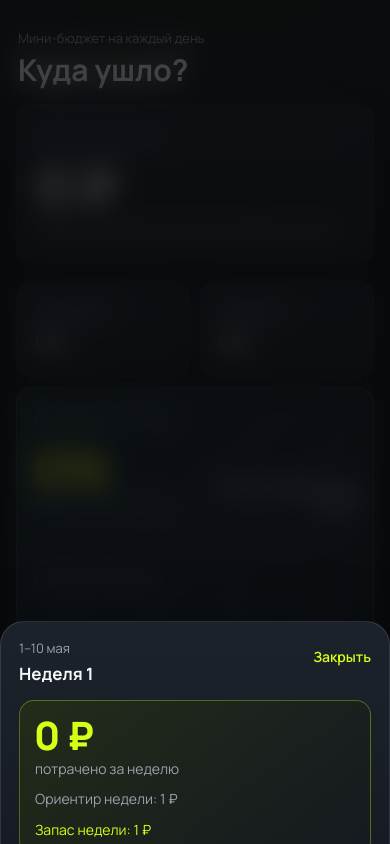
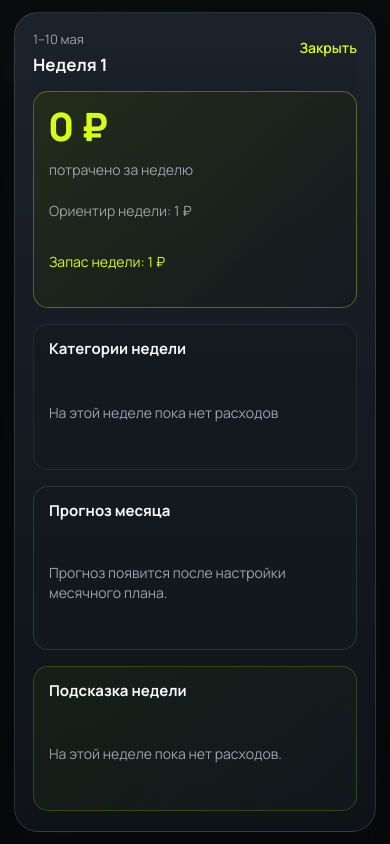
Before and after one commit to endocrincentrprodiabet-afk/kuda-ushlo-miniapp, a React (Vite) app in the folder web/: page / in a window 390 px wide. Both pictures are taken after a click on the button "0 1". Shown: the top 844 px of the page. Built offline with nearby package versions, Linux system fonts and the light colour scheme.

Commit message:
Fix week details modal on mobile

```diff
--- a/web/src/components/WeekDetailsSheet.tsx
+++ b/web/src/components/WeekDetailsSheet.tsx
@@ -1,4 +1,5 @@
 import { useEffect } from 'react';
+import { createPortal } from 'react-dom';
 import type { MonthWeeklyBudgetStat } from '../lib/calculations';
 import { formatMoney } from '../lib/format';
 import type { Settings } from '../types';
@@ -91,6 +92,9 @@ export function WeekDetailsSheet({
   const insight = getWeekInsight(week, forecast.projectedMonthTotal, monthlySpendingLimit, settings.currency);
 
   useEffect(() => {
+    const previousBodyOverflow = document.body.style.overflow;
+    document.body.style.overflow = 'hidden';
+
     function handleKeyDown(event: KeyboardEvent) {
       if (event.key === 'Escape') {
         onClose();
@@ -100,11 +104,12 @@ export function WeekDetailsSheet({
     window.addEventListener('keydown', handleKeyDown);
 
     return () => {
+      document.body.style.overflow = previousBodyOverflow;
       window.removeEventListener('keydown', handleKeyDown);
     };
   }, [onClose]);
 
-  return (
+  return createPortal(
     <div className="week-details-overlay" onClick={onClose} role="presentation">
       <section
         className="week-details-sheet"
@@ -190,6 +195,7 @@ export function WeekDetailsSheet({
         </div>
         </div>
       </section>
-    </div>
+    </div>,
+    document.body,
   );
 }
--- a/web/src/styles.css
+++ b/web/src/styles.css
@@ -582,11 +582,9 @@ h2 {
 .week-details-overlay {
   position: fixed;
   inset: 0;
-  min-height: 100vh;
   min-height: 100dvh;
-  z-index: 34;
-  display: grid;
-  place-items: end center;
+  z-index: 1000;
+  display: block;
   padding: 0;
   background: rgba(8, 10, 13, 0.76);
   backdrop-filter: blur(14px);
@@ -595,19 +593,17 @@ h2 {
 
 .week-details-sheet {
   position: fixed;
-  right: 0;
-  bottom: 0;
-  left: 0;
-  display: flex;
-  width: 100%;
-  height: auto;
-  max-height: 85vh;
-  max-height: 85dvh;
+  top: calc(12px + env(safe-area-inset-top));
+  right: 14px;
+  bottom: calc(12px + env(safe-area-inset-bottom));
+  left: 14px;
+  display: flex;
+  width: auto;
+  max-height: calc(100dvh - 24px - env(safe-area-inset-top) - env(safe-area-inset-bottom));
   flex-direction: column;
   overflow: hidden;
   border: 1px solid rgba(245, 247, 250, 0.12);
-  border-bottom: 0;
-  border-radius: 24px 24px 0 0;
+  border-radius: 24px;
   padding: 18px 18px 0;
   background:
     linear-gradient(180deg, rgba(28, 34, 43, 0.98), rgba(15, 19, 24, 0.99)),
@@ -617,12 +613,17 @@ h2 {
 }
 
 .week-details-header {
+  position: sticky;
+  top: 0;
+  z-index: 2;
   flex: 0 0 auto;
   display: flex;
   align-items: flex-start;
   justify-content: space-between;
   gap: 14px;
   padding-bottom: 16px;
+  background:
+    linear-gradient(180deg, rgba(28, 34, 43, 0.98), rgba(25, 31, 39, 0.98));
 }
 
 .week-details-header > div {
@@ -636,7 +637,7 @@ h2 {
   display: grid;
   gap: 16px;
   min-height: 0;
-  max-height: inherit;
+  max-height: 100%;
   overflow-y: auto;
   -webkit-overflow-scrolling: touch;
   padding-bottom: calc(20px + env(safe-area-inset-bottom));
@@ -1798,17 +1799,18 @@ input::placeholder {
   }
 
   .week-details-overlay {
+    display: grid;
     place-items: center;
   }
 
   .week-details-sheet {
     position: relative;
+    top: auto;
     right: auto;
     bottom: auto;
     left: auto;
-    width: min(100%, 488px);
-    max-height: min(86vh, 760px);
-    max-height: min(86dvh, 760px);
+    width: min(calc(100vw - 36px), 560px);
+    max-height: 88dvh;
     border: 1px solid rgba(245, 247, 250, 0.12);
     border-radius: 18px;
   }
```
